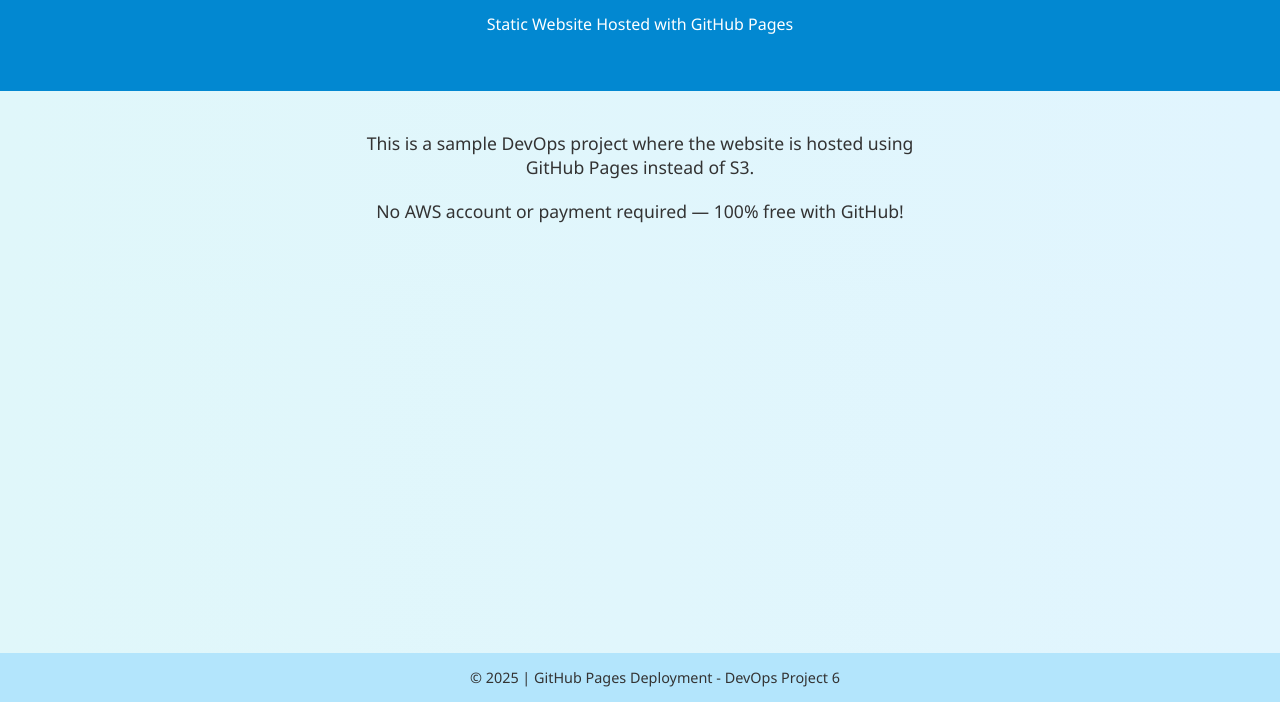
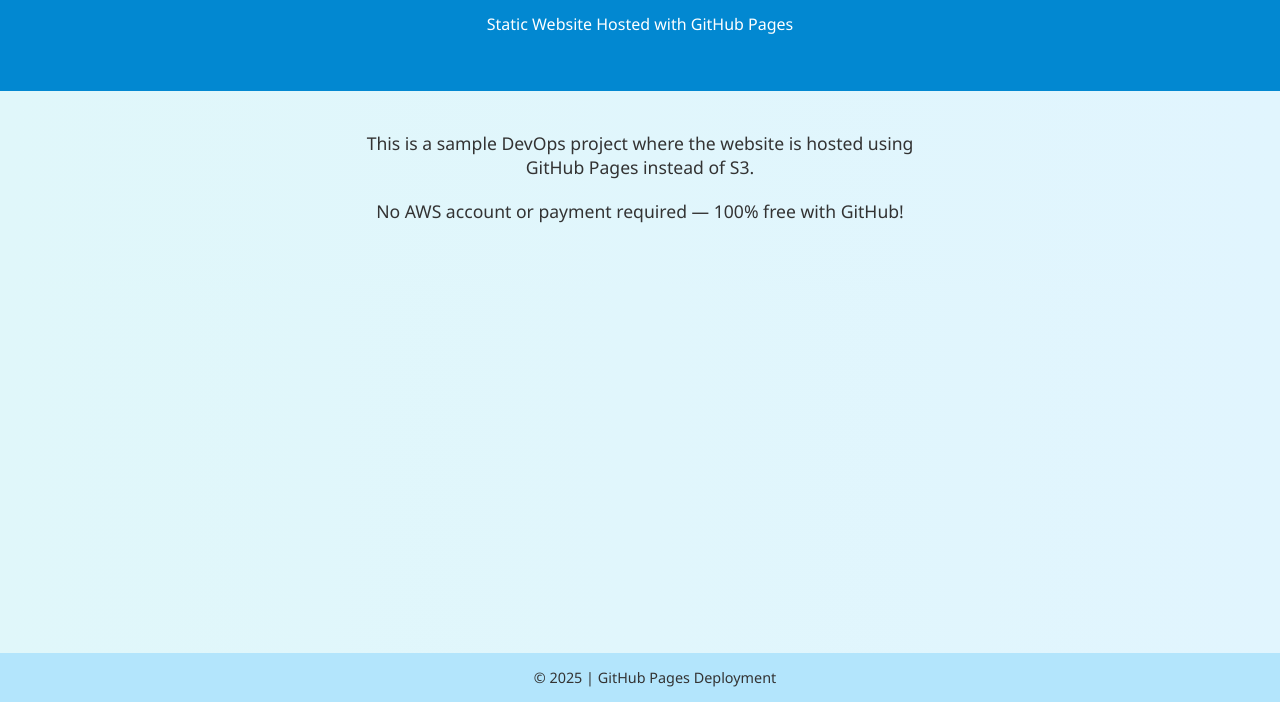
Before and after one commit to polankisravya/s3-static-site, a plain HTML site: page index.html in a window 1280 px wide. Shown: the part 98-800 px from the top of the page. Drawn offline with Linux system fonts and the light colour scheme.

Commit message:
Update index.html

```diff
--- a/index.html
+++ b/index.html
@@ -51,7 +51,7 @@
     <p>No AWS account or payment required — 100% free with GitHub!</p>
   </main>
   <footer>
-    &copy; 2025 | GitHub Pages Deployment - DevOps Project 6
+    &copy; 2025 | GitHub Pages Deployment
   </footer>
 </body>
 </html>
```
